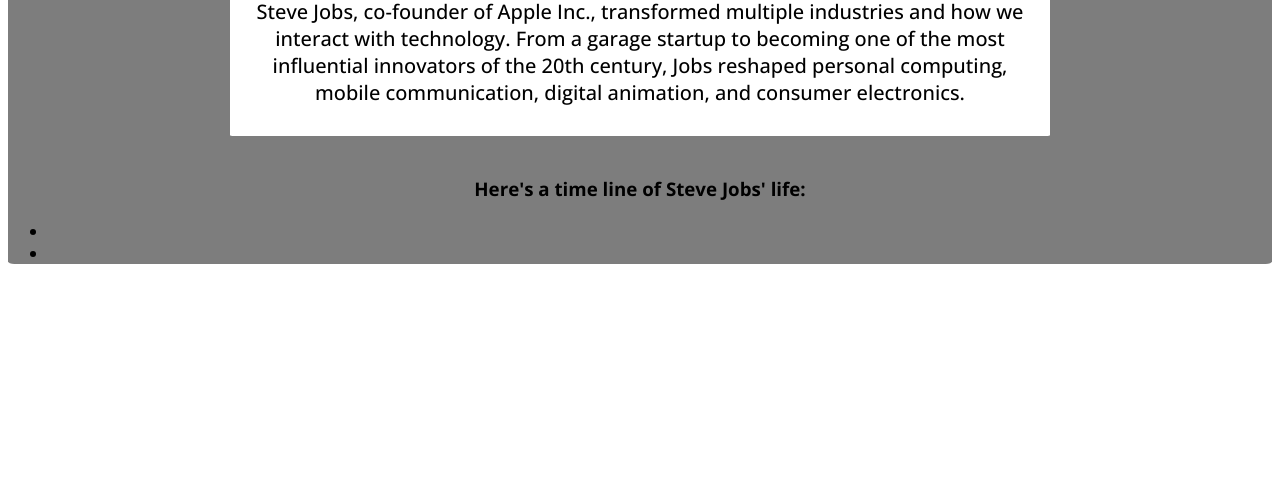
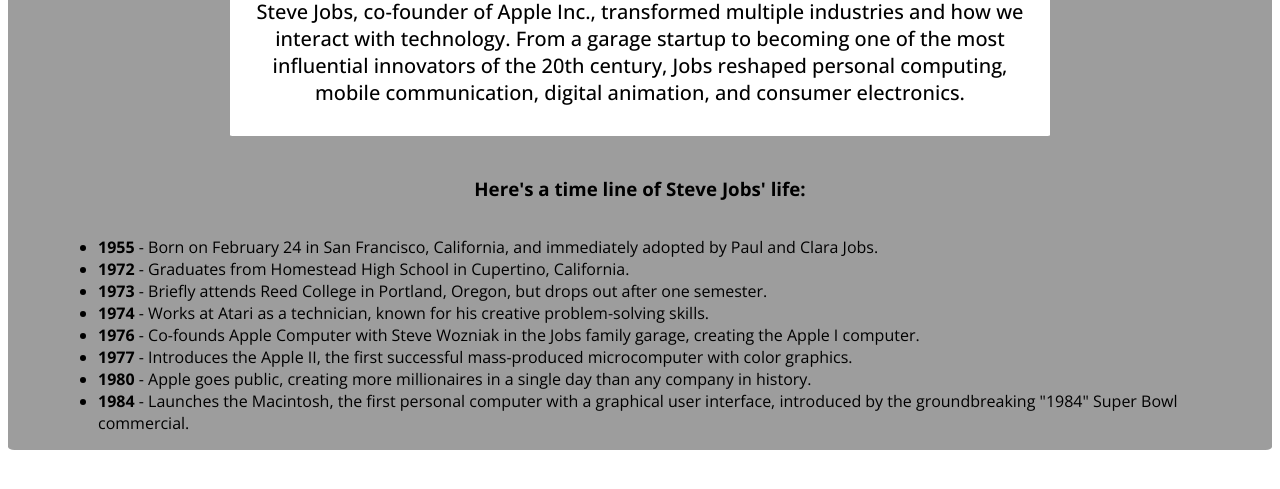
Before and after one commit to Boukindrach/Freecodecamp_web-Projects, a plain HTML site: page Tribute_Page/index.html in a window 1280 px wide. Shown: the part 275-764 px from the top of the page. Drawn offline with nearby package versions, Linux system fonts and the light colour scheme.

Commit message:
added the headers, the pararaphs and the image and styled them

```diff
--- a/Tribute_Page/index.html
+++ b/Tribute_Page/index.html
@@ -24,10 +24,18 @@
         <header>
         <main>
             <h3>Here's a time line of Steve Jobs' life:</h3>
-            <ul>
-                <li></li>
-                <li></li>
-            </ul>
+            <div class="list_owner">
+                <ul class="list">
+                    <li><strong>1955</strong> - Born on February 24 in San Francisco, California, and immediately adopted by Paul and Clara Jobs.</li>
+                    <li><strong>1972</strong> - Graduates from Homestead High School in Cupertino, California.</li>
+                    <li><strong>1973</strong> - Briefly attends Reed College in Portland, Oregon, but drops out after one semester.</li>
+                    <li><strong>1974</strong> - Works at Atari as a technician, known for his creative problem-solving skills.</li>
+                    <li><strong>1976</strong> - Co-founds Apple Computer with Steve Wozniak in the Jobs family garage, creating the Apple I computer.</li>
+                    <li><strong>1977</strong> - Introduces the Apple II, the first successful mass-produced microcomputer with color graphics.</li>
+                    <li><strong>1980</strong> - Apple goes public, creating more millionaires in a single day than any company in history.</li>
+                    <li><strong>1984</strong> - Launches the Macintosh, the first personal computer with a graphical user interface, introduced by the groundbreaking "1984" Super Bowl commercial.</li>
+                </ul>
+            </div>
         </main>
         <footer>
 
--- a/Tribute_Page/styles.css
+++ b/Tribute_Page/styles.css
@@ -13,7 +13,7 @@
 }
 
 .all {
-    background-color: #7d7d7d;
+    background-color: #9d9d9d;
     border-radius: 0.5%;
 }
 
@@ -33,3 +33,12 @@
 h3 {
     margin-top: 40px;
 }
+
+.list {
+    display: inline-block;
+    text-align: left;
+}
+
+.list_owner {
+    margin-left: 50px;
+}
```
